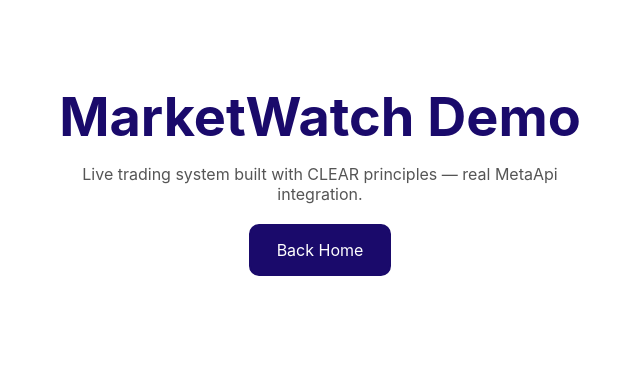
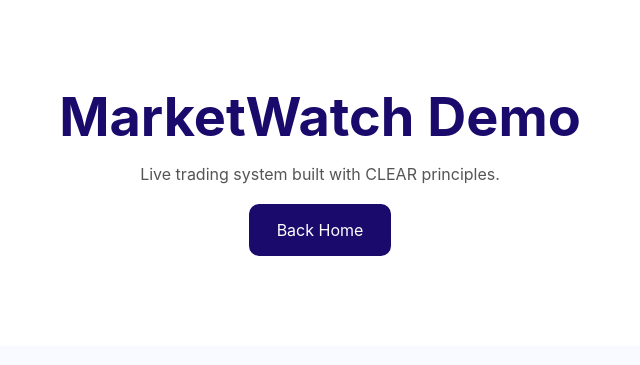
Before and after one commit to Topshugar/Clearcodesystem, a Flask app: page /marketwatch in a window 1280 px wide. Shown: the part 56-421 px from the top of the page, without its empty margins (320-960 px from the left). Run offline with Flask 3, Linux system fonts and the light colour scheme.

Commit message:
Update marketwatch_demo.html

```diff
--- a/templates/marketwatch_demo.html
+++ b/templates/marketwatch_demo.html
@@ -1,8 +1,5 @@
-<!DOCTYPE html>
-<html><head><meta charset="utf-8"><meta name="viewport" content="width=device-width, initial-scale=1">
-<title>MarketWatch Demo</title>
-<link rel="stylesheet" href="/static/style.css"></head><body>
+<!DOCTYPE html><html><head><meta name="viewport" content="width=device-width,initial-scale=1">
+<link rel="stylesheet" href="/static/style.css"><title>MarketWatch Demo</title></head><body>
 <nav><a href="/" class="logo">ClearCode System</a></nav>
-<section class="hero"><h1>MarketWatch Demo</h1><p>Live trading system built with CLEAR principles — real MetaApi integration.</p>
-<a href="/" class="btn primary">Back Home</a></section>
-</body></html>
+<section class="hero"><h1>MarketWatch Demo</h1><p>Live trading system built with CLEAR principles.</p>
+<a href="/" class="btn primary">Back Home</a></section></body></html>
```
